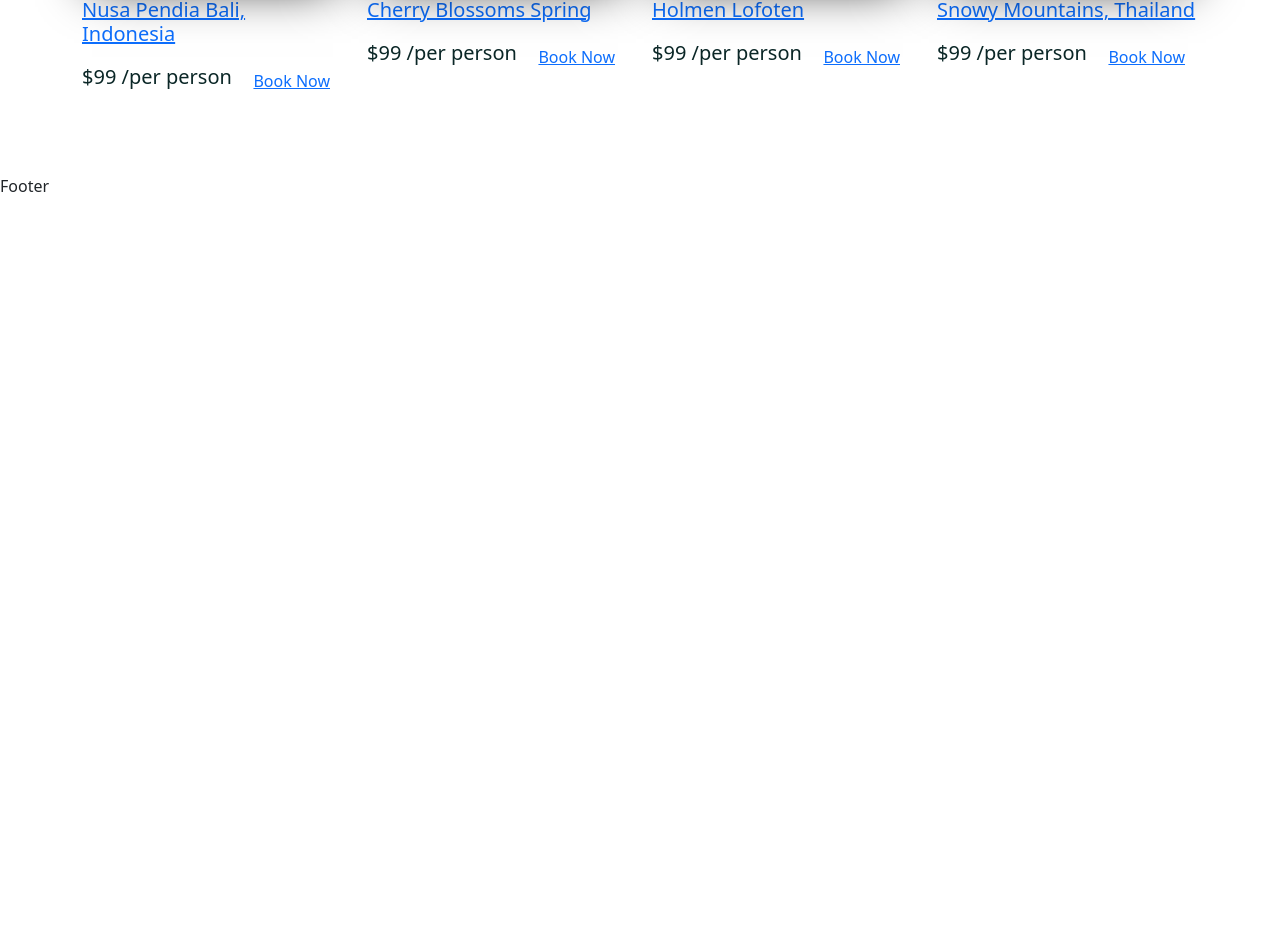
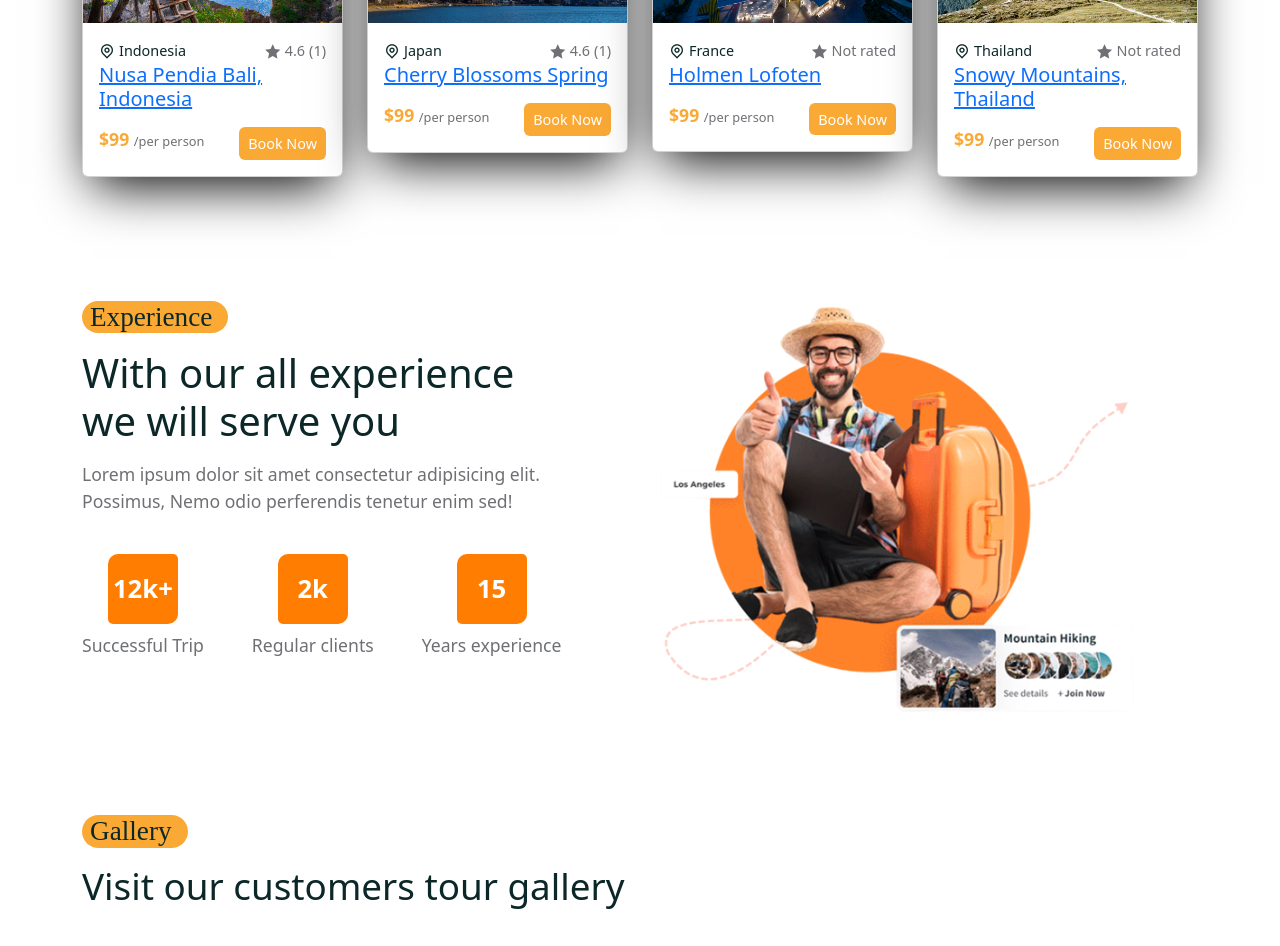
Before and after one commit to Happygirlie/Habis-Jives-travels-and-tour, a React (Create React App) app in the folder MernStack-Tour-Management-main/MernStack-Tour-Management-main/tour-management/frontend/: page /home in a window 1280 px wide. Shown: the part 1760-2706 px from the top of the page. Before the commit the page ends 1958 px from the top, so only its background shows below. Built offline with nearby package versions, Linux system fonts and the light colour scheme; a web font is replaced by a local one.

Commit message:
implemented responsive images using Masonry library

```diff
--- a/MernStack-Tour-Management-main/MernStack-Tour-Management-main/tour-management/frontend/src/assets/data/tours.js
+++ b/MernStack-Tour-Management-main/MernStack-Tour-Management-main/tour-management/frontend/src/assets/data/tours.js
@@ -19,6 +19,10 @@
       {
         name: "jhon doe",
         rating: 4.6,
+      },
+      {
+        name: "jhon doe",
+        rating: 5,
       },
     ],
     avgRating: 4.5,
@@ -123,12 +127,7 @@
     price: 99,
     maxGroupSize: 8,
     desc: "this is the description",
-    reviews: [
-      {
-        name: "jhon doe",
-        rating: 4.6,
-      },
-    ],
+    reviews: [],
     avgRating: 4.5,
     photo: tourImg07,
     featured: false,
@@ -142,10 +141,7 @@
     maxGroupSize: 8,
     desc: "this is the description",
     reviews: [
-      {
-        name: "jhon doe",
-        rating: 4.6,
-      },
+
     ],
     avgRating: 4.5,
     photo: tourImg03,
--- /dev/null
+++ b/MernStack-Tour-Management-main/MernStack-Tour-Management-main/tour-management/frontend/src/components/Image-gallery/MasonryImagesGallery.jsx
@@ -0,0 +1,22 @@
+import React from "react";
+import galleryImages from "./galleryImages";
+import Masonry, {ResponsiveMasonry } from "react-responsive-masonry";
+
+const MasonryImagesGallery = () => {
+    return (
+        <ResponsiveMasonry columnsCountBreakPoints={{ 350: 1, 768: 3, 992: 4 }}>
+            <Masonry gutter="1rem">
+                {galleryImages.map((item, index) => (
+                    <img
+                        src={item}
+                        key={index}
+                        alt=""
+                        style={{ width: "100%", display: "block", borderRadius: "10px" }}
+                    />
+                ))}
+        </Masonry>
+    </ResponsiveMasonry>
+  );
+};
+
+export default MasonryImagesGallery
--- /dev/null
+++ b/MernStack-Tour-Management-main/MernStack-Tour-Management-main/tour-management/frontend/src/components/Image-gallery/galleryImages.js
@@ -0,0 +1,23 @@
+
+
+import galleryImg01 from "../../assets/images/gallery-01.jpg"
+import galleryImg02 from "../../assets/images/gallery-02.jpg"
+import galleryImg03 from "../../assets/images/gallery-03.jpg"
+import galleryImg04 from "../../assets/images/gallery-04.jpg"
+import galleryImg05 from "../../assets/images/gallery-05.jpg"
+import galleryImg06 from "../../assets/images/gallery-06.jpg"
+import galleryImg07 from "../../assets/images/gallery-07.jpg"
+
+
+const galleryImages = [
+    galleryImg01,
+    galleryImg02,
+    galleryImg03,
+    galleryImg04,
+    galleryImg05,
+    galleryImg06,
+    galleryImg07,
+
+];
+
+export default galleryImages;
--- a/MernStack-Tour-Management-main/MernStack-Tour-Management-main/tour-management/frontend/src/pages/Home.jsx
+++ b/MernStack-Tour-Management-main/MernStack-Tour-Management-main/tour-management/frontend/src/pages/Home.jsx
@@ -6,11 +6,14 @@
 import heroImg02 from "../assets/images/hero-img02.jpg";
 import heroVideo from "../assets/images/hero-video.mp4";
 import worldImg from "../assets/images/world.png";
+import experienceImg from "../assets/images/experience.png";
+
 import Subtitle from "../shared/Subtitle";
 
 import SearchBar from "../shared/SearchBar";
 import ServiceList from "../services/ServiceList";
 import FeaturedTourList from "../components/Featured-tours/FeaturedTourList";
+import MasonryImagesGallery from "../components/Image-gallery/MasonryImagesGallery";
 
 const Home = () => {
   return (
@@ -81,6 +84,64 @@
     </Container>
     </section>
   {/* ========== featured tour section end ======== */}
+
+  {/* ========== experience section start ========= */}
+  <section>
+    <Container>
+      <Row>
+        <Col lg="6">
+          <div className="experience__content">
+            <Subtitle subtitle={"Experience"}/>
+
+            <h2>With our all experience <br /> we will serve you</h2>
+            <p>Lorem ipsum dolor sit amet consectetur adipisicing elit.
+               <br />
+               Possimus, Nemo odio perferendis tenetur enim sed!
+            </p>
+          </div>
+
+          <div className="counter__wrapper d-flex align-items-center gap-5">
+            <div className="counter__box">
+              <span>12k+</span>
+              <h6>Successful Trip</h6>
+            </div>
+            <div className="counter__box">
+              <span>2k</span>
+              <h6>Regular clients</h6>
+            </div>
+            <div className="counter__box">
+              <span>15</span>
+              <h6>Years experience</h6>
+            </div>
+          </div>
+        </Col>
+        <Col lg="6">
+          <div className="experience__img">
+            <img src={experienceImg} alt="" />
+          </div>
+        </Col>
+      </Row>
+    </Container>
+  </section>
+  {/* ========== experience section end ========= */}
+
+  {/* ========== gallery section start ========= */}
+  <section>
+    <Container>
+      <Row>
+        <Col lg="12">
+          <Subtitle subtitle={"Gallery"} />
+          <h2 className="gallery__title">
+            Visit our customers tour gallery
+          </h2>
+        </Col>
+        <Col lg="12">
+        <MasonryImagesGallery />
+        </Col>
+      </Row>
+    </Container>
+  </section>
+  {/* ========== gallery section end ========= */}
     </>
   );
 };
--- a/MernStack-Tour-Management-main/MernStack-Tour-Management-main/tour-management/frontend/src/shared/TourCard.jsx
+++ b/MernStack-Tour-Management-main/MernStack-Tour-Management-main/tour-management/frontend/src/shared/TourCard.jsx
@@ -1,20 +1,24 @@
 import React from "react";
 import { Card, CardBody } from "reactstrap";
 import { Link } from "react-router-dom";
+import calculateAvgRating from "../utils/avgRating";
 
 import "./tour-card.css";
 
 const TourCard = ({ tour }) => {
-  const { id, title, photo, city, price, featured, avgRating, reviews } = tour;
+  const { id, title, photo, city, price, featured, reviews } = tour;
+
+  const {totalRating, avgRating } = calculateAvgRating(reviews)
+
+
 
   return (
     <div className="tour__card">
       <Card>
         <div className="tour__img">
           <img src={photo} alt="tour-img" />
-          <span>Featured</span>
+          { featured && <span>Featured</span>}
         </div>
-      </Card>
 
         <CardBody>
           <div className="card__top d-flex align-items-center
@@ -23,8 +27,12 @@
               <i class="ri-map-pin-line"></i> {city}
             </span>
             <span className="tour__rating d-flex align-items-center gap-1">
-            <i class="ri-star-fill"></i> {avgRating}{" "}
+              <i class="ri-star-fill"></i> {avgRating === 0 ? null : avgRating}
+              {totalRating === 0 ? (
+                 "Not rated"
+              ) : (
                 <span>({reviews.length})</span>
+              )}
             </span>
           </div>
 
@@ -43,6 +51,7 @@
             </button>
           </div>
         </CardBody>
+      </Card>
     </div>
   );
 };
--- a/MernStack-Tour-Management-main/MernStack-Tour-Management-main/tour-management/frontend/src/shared/tour-card.css
+++ b/MernStack-Tour-Management-main/MernStack-Tour-Management-main/tour-management/frontend/src/shared/tour-card.css
@@ -46,3 +46,47 @@
 .tour__location i {
     font-size: 1rem;
 }
+
+tour__title {
+    margin-top: 1rem;
+    font-size: 1.1rem;
+    cursor: pointer;
+}
+
+tour__title a {
+    text-decoration: none;
+    color: var(--heading-color);
+    transition: .3s;
+}
+
+.tour__title a:hover {
+    color: var(--secondary-color);
+}
+
+.card__bottom h5 {
+    color: var(--secondary-color);
+    font-size: 1.1rem;
+    font-weight: 700;
+}
+
+.card__bottom h5 span {
+    font-weight: 500;
+    color: var(--text-color);
+    font-size: 0.8rem;
+}
+
+.booking__btn {
+    background: var(--secondary-color) !important;
+    cursor: pointer;
+    padding: 0.2rem 0.5rem !important;
+}
+
+.booking__btn a {
+    text-decoration: .9rem;
+    font-size: .9rem;
+    color: #fff;
+}
+
+.booking__btn a:hover {
+    color: #fff;
+}
--- a/MernStack-Tour-Management-main/MernStack-Tour-Management-main/tour-management/frontend/src/styles/home.css
+++ b/MernStack-Tour-Management-main/MernStack-Tour-Management-main/tour-management/frontend/src/styles/home.css
@@ -56,3 +56,49 @@
     font-size: 2.3rem;
     font-weight: 500;
 }
+
+.experience__content h2 {
+    font-size: 2.5rem;
+    margin-top: 1rem;
+    font-weight: 500;
+}
+
+.experience__content p {
+    font-size: 1.1rem;
+    color: var(--text-color);
+    margin-top: 1rem;
+}
+
+.counter__wrapper {
+    margin-top: 2.5rem;
+}
+
+.counter__box span {
+    width: 70px;
+    height: 70px;
+    margin: auto;
+    display: flex;
+    align-items: center;
+    justify-content: center;
+    background: var(--primary-color);
+    color: #fff;
+    font-size: 1.6rem;
+    font-weight: 600;
+    border-radius: 10px 5px 10px 5px;
+}
+
+.counter__box h6 {
+    font-size: 1.1rem;
+    margin-top: 0.7rem;
+    color: var(--text-color);
+}
+
+.experience__img img {
+    width: 90%;
+}
+
+.gallery__title {
+    font-size: 2.3rem;
+    margin-bottom: 2.5rem;
+    margin-top: 1rem;
+}
--- /dev/null
+++ b/MernStack-Tour-Management-main/MernStack-Tour-Management-main/tour-management/frontend/src/utils/avgRating.js
@@ -0,0 +1,19 @@
+
+
+const calculateAvgRating = reviews=> {
+
+    const totalRating = reviews?.reduce((acc,item) => acc + item.rating, 0);
+  const avgRating =
+   totalRating === 0
+    ? ""
+    : totalRating === 1
+    ? totalRating
+    : (totalRating / reviews?.length).toFixed(1);
+
+  return {
+    totalRating,
+    avgRating
+}
+}
+
+export default calculateAvgRating
```
Lines whose indentation alone changed are shown as unchanged.
